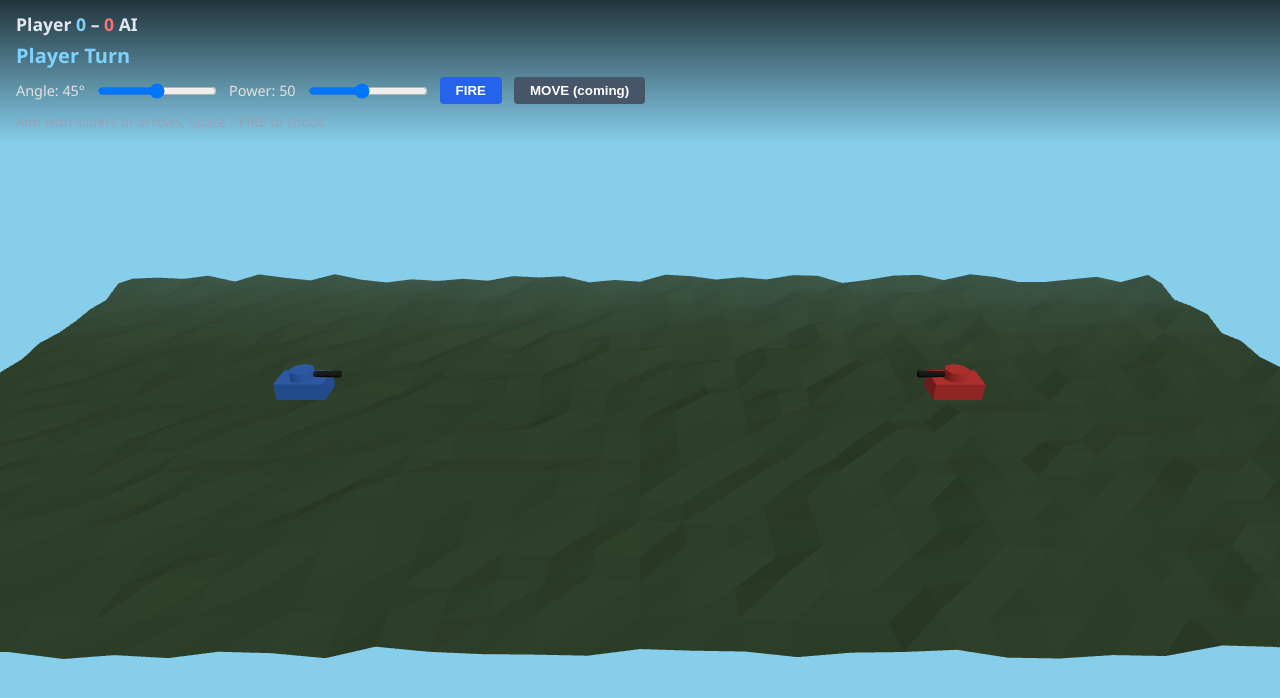
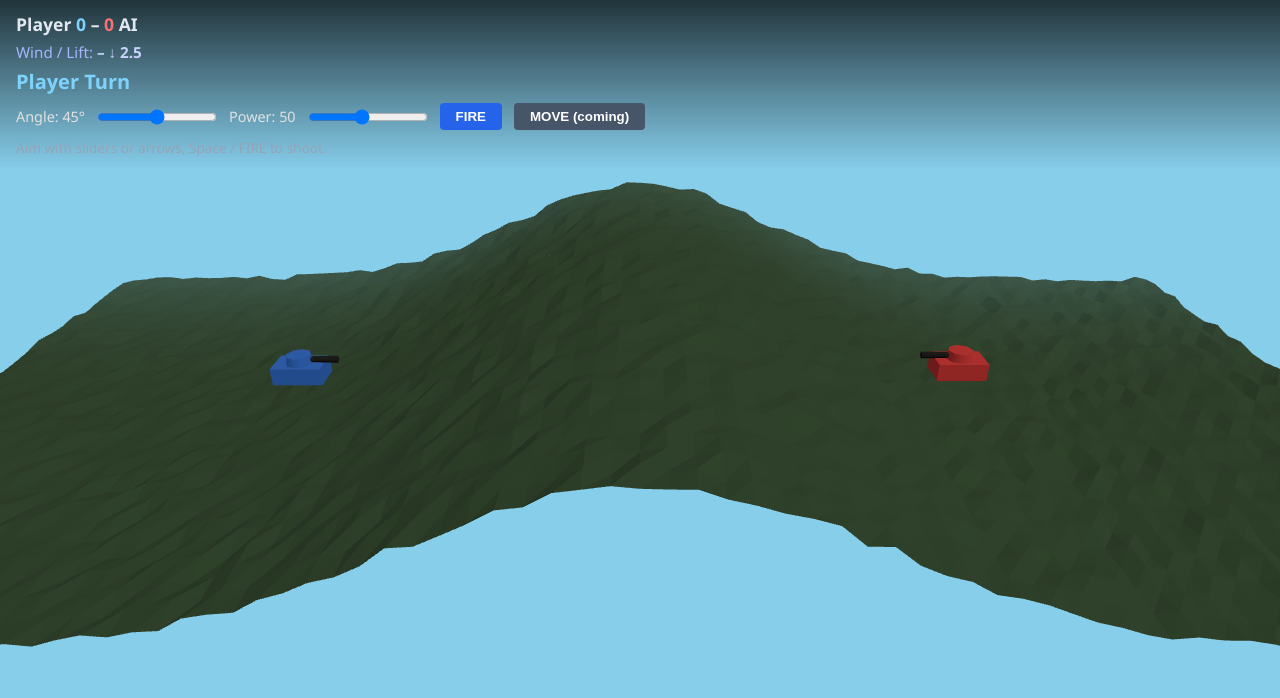
Before and after one commit to GrumblerNZ/WebTank2D, a website built with Vite: page index.html in a window 1280 px wide. Built offline with nearby package versions, Linux system fonts and the light colour scheme; animation ran at ten frames a second.

Commit message:
wind difficulty added. random hill added on each turn

```diff
--- a/index.html
+++ b/index.html
@@ -9,6 +9,7 @@
   <body>
     <div id="hud">
       <div id="score-line">Player <span id="player-score">0</span> – <span id="ai-score">0</span> AI</div>
+      <div id="wind-line">Wind / Lift: <span id="wind-display">calm</span></div>
       <div id="turn-info">Player Turn</div>
       <div id="controls">
         <label>Angle: <span id="angle-val">45</span>°</label>
--- a/src/main.ts
+++ b/src/main.ts
@@ -9,7 +9,7 @@
 
 import * as THREE from 'three';
 import { GeometryModule } from './modules/geometry';
-import { GameLogicModule, Turn } from './modules/gameLogic';
+import { GameLogicModule, Turn, Wind2D } from './modules/gameLogic';
 import { UIModule } from './modules/ui';
 
 // ---- scene setup ----
@@ -21,14 +21,13 @@ renderer.setPixelRatio(Math.min(window.devicePixelRatio, 2));
 renderer.shadowMap.enabled = true;
 
 const scene = new THREE.Scene();
-scene.background = new THREE.Color(0x87ceeb); // sky
+scene.background = new THREE.Color(0x87ceeb);
 scene.fog = new THREE.Fog(0x87ceeb, 25, 60);
 
 const camera = new THREE.PerspectiveCamera(50, window.innerWidth / window.innerHeight, 0.1, 100);
 camera.position.set(0, 12, 22);
 camera.lookAt(0, 0, 0);
 
-// lights
 const ambient = new THREE.AmbientLight(0xffffff, 0.55);
 scene.add(ambient);
 const sun = new THREE.DirectionalLight(0xfff4e0, 1.1);
@@ -45,16 +44,36 @@ let units = geometry.placeUnits();
 let playerScore = 0;
 let aiScore = 0;
 
+/** Random 2D wind: horizontal push + vertical lift / downforce. */
+function randomWind(): Wind2D {
+  const mild = () => {
+    const r = (Math.random() + Math.random() + Math.random()) / 3;
+    return (r - 0.5) * 2;
+  };
+  return {
+    x: mild() * 5.5, // left / right
+    y: mild() * 4.0, // lift (+) or extra gravity (−)
+  };
+}
+
+function applyWind(wind: Wind2D) {
+  game.setWind(wind);
+  ui.setWind(wind);
+}
+
 const ui = new UIModule((angle, power) => {
   game.playerFire(units.player.position, angle, power, units.ai.mesh);
 });
 
 function resetRound() {
-  // remove old tanks
   geometry.removeUnits(units);
-  // place fresh ones at new random positions
+
+  // new random hill between the sides
+  const hill = geometry.randomHillParams();
+  geometry.rebuildTerrain(hill.centerX, hill.height, hill.width);
+
   units = geometry.placeUnits();
-  // player always starts the new round
+  applyWind(randomWind());
   game.setTurn('player');
   ui.setStatus('New round – aim and fire.');
 }
@@ -64,7 +83,6 @@ const game = new GameLogicModule(
   (turn: Turn) => {
     ui.setTurn(turn);
     if (turn === 'ai') {
-      // short “thinking” delay then AI fires
       setTimeout(() => {
         game.aiFire(units.ai.position, units.player.position, units.player.mesh);
       }, 900);
@@ -76,26 +94,27 @@ const game = new GameLogicModule(
     else if (winner === 'ai') aiScore++;
     ui.setScore(playerScore, aiScore);
 
-    // short pause so the player sees the HIT message + score, then reset
     setTimeout(() => {
       resetRound();
     }, 1800);
   }
 );
 
+// wire terrain height into physics
+game.setGroundHeightFn((x) => geometry.getHeightAt(x));
+
 // initial state
 ui.setScore(0, 0);
+applyWind(randomWind());
 ui.setTurn('player');
 ui.setStatus('Aim with sliders or arrows, Space / FIRE to shoot.');
 
-// ---- resize ----
 window.addEventListener('resize', () => {
   camera.aspect = window.innerWidth / window.innerHeight;
   camera.updateProjectionMatrix();
   renderer.setSize(window.innerWidth, window.innerHeight);
 });
 
-// ---- render loop ----
 function animate() {
   requestAnimationFrame(animate);
   renderer.render(scene, camera);
--- a/src/modules/gameLogic.ts
+++ b/src/modules/gameLogic.ts
@@ -2,13 +2,18 @@
  * Game logic module – evolved from the old Java turn manager +
  * XOR hit detection on polygons.
  *
- * Now: turn state machine + simple projectile simulation + mesh hit test.
+ * Now: turn state machine + projectile sim with 2D wind + terrain height.
  */
 
 import * as THREE from 'three';
 import { AIModule, ShotDecision } from './ai';
 
 export type Turn = 'player' | 'ai' | 'animating';
+
+export interface Wind2D {
+  x: number; // horizontal: + = right, - = left
+  y: number; // vertical:   + = lift,  - = extra gravity
+}
 
 export class GameLogicModule {
   private turn: Turn = 'player';
@@ -20,9 +25,9 @@ export class GameLogicModule {
   private onHit: (winner: 'player' | 'ai' | null) => void;
   private lastShooter: 'player' | 'ai' = 'player';
 
-  // simple gravity + wind placeholders
   private gravity = -9.8;
-  private wind = 0;
+  private wind: Wind2D = { x: 0, y: 0 };
+  private getGroundHeight: (x: number) => number = () => 0;
 
   constructor(
     scene: THREE.Scene,
@@ -41,8 +46,12 @@ export class GameLogicModule {
     return this.turn;
   }
 
-  setWind(w: number) {
+  setWind(w: Wind2D) {
     this.wind = w;
+  }
+
+  setGroundHeightFn(fn: (x: number) => number) {
+    this.getGroundHeight = fn;
   }
 
   /** Player fires – starts projectile animation */
@@ -79,7 +88,6 @@ export class GameLogicModule {
     targetMesh: THREE.Object3D,
     shooter: 'player' | 'ai'
   ) {
-    // clean previous
     if (this.projectile) {
       this.scene.remove(this.projectile);
       this.projectile = null;
@@ -93,36 +101,39 @@ export class GameLogicModule {
     this.scene.add(this.projectile);
 
     const angleRad = (angleDeg * Math.PI) / 180;
-    // power 10-100 → speed roughly 8-25
     const speed = 5 + (power / 100) * 20;
-    let vx = Math.cos(angleRad) * speed;
-    let vy = Math.sin(angleRad) * speed;
+    const vx = Math.cos(angleRad) * speed;
+    const vy = Math.sin(angleRad) * speed;
 
+    const startY = from.y + 0.8;
     const startTime = performance.now();
-    const duration = 4000; // max 4s flight
+    const duration = 5000;
 
     const animate = (now: number) => {
       if (!this.projectile) return;
 
-      const t = (now - startTime) / 1000; // seconds
+      const t = (now - startTime) / 1000;
       if (t > duration / 1000) {
         this.endShot(null);
         return;
       }
 
-      // simple physics
-      this.projectile.position.x = from.x + vx * t + 0.5 * this.wind * t * t;
-      this.projectile.position.y = from.y + 0.8 + vy * t + 0.5 * this.gravity * t * t;
+      // 2D wind: horizontal (x) + vertical lift/downforce (y)
+      this.projectile.position.x =
+        from.x + vx * t + 0.5 * this.wind.x * t * t;
+      this.projectile.position.y =
+        startY + vy * t + 0.5 * (this.gravity + this.wind.y) * t * t;
 
-      // hit test (simple distance for now – later raycast / precise mesh)
+      // tank hit (simple distance)
       const dist = this.projectile.position.distanceTo(targetMesh.position);
-      if (dist < 1.2 && this.projectile.position.y < 1.5) {
+      if (dist < 1.3) {
         this.endShot(shooter === 'player' ? 'player' : 'ai');
         return;
       }
 
-      // ground hit
-      if (this.projectile.position.y <= 0.1) {
+      // terrain hit – use analytic hill height
+      const groundY = this.getGroundHeight(this.projectile.position.x);
+      if (this.projectile.position.y <= groundY + 0.15) {
         this.endShot(null);
         return;
       }
@@ -140,15 +151,13 @@ export class GameLogicModule {
     }
 
     if (winner) {
-      // Hit ends the round – main.ts will update score and reset positions
       this.onStatus(winner === 'player' ? 'HIT! Player wins the round.' : 'HIT! AI wins the round.');
-      this.turn = 'animating'; // keep input locked while we reset
+      this.turn = 'animating';
       this.onTurnChange(this.turn);
       this.onHit(winner);
     } else {
       this.onStatus('Missed.');
       setTimeout(() => {
-        // flip to the other player
         this.turn = this.lastShooter === 'player' ? 'ai' : 'player';
         this.onTurnChange(this.turn);
         this.onStatus(this.turn === 'player' ? 'Your turn.' : 'AI thinking...');
@@ -156,7 +165,6 @@ export class GameLogicModule {
     }
   }
 
-  /** Force next turn (used by main after AI thinks) */
   setTurn(t: Turn) {
     this.turn = t;
     this.onTurnChange(t);
--- a/src/modules/geometry.ts
+++ b/src/modules/geometry.ts
@@ -1,6 +1,6 @@
 /**
  * Geometry module – evolved from the old Java random-geometry + placement code.
- * Generates simple procedural terrain and places player / AI units.
+ * Generates procedural terrain with a random hill between players, and places units.
  */
 
 import * as THREE from 'three';
@@ -12,19 +12,48 @@ export interface UnitPlacement {
 
 export class GeometryModule {
   private scene: THREE.Scene;
+  private terrainMesh: THREE.Mesh | null = null;
+
+  // Analytic hill used for both mesh generation and ground collision
+  private hillCenterX = 0;
+  private hillHeight = 0;
+  private hillWidth = 6;
 
   constructor(scene: THREE.Scene) {
     this.scene = scene;
   }
 
-  /** Create a simple ground plane (placeholder for future heightmap / noise terrain) */
-  createTerrain(): THREE.Mesh {
-    const geometry = new THREE.PlaneGeometry(40, 20, 40, 20);
-    // slight random height variation to feel less flat
+  /** Ground height at world X (matches the hill shape on the terrain mesh). */
+  getHeightAt(x: number): number {
+    if (this.hillHeight <= 0.05) return 0;
+    const t = (x - this.hillCenterX) / this.hillWidth;
+    return this.hillHeight * Math.exp(-(t * t));
+  }
+
+  /**
+   * Build / rebuild terrain with a random-height hill between the two sides.
+   * centerX / height / width control the hill; mild noise keeps it from looking too smooth.
+   */
+  rebuildTerrain(centerX: number, height: number, width: number): THREE.Mesh {
+    if (this.terrainMesh) {
+      this.scene.remove(this.terrainMesh);
+      this.terrainMesh.geometry.dispose();
+      (this.terrainMesh.material as THREE.Material).dispose();
+      this.terrainMesh = null;
+    }
+
+    this.hillCenterX = centerX;
+    this.hillHeight = height;
+    this.hillWidth = Math.max(width, 2);
+
+    const geometry = new THREE.PlaneGeometry(40, 20, 80, 30);
     const pos = geometry.attributes.position;
+
     for (let i = 0; i < pos.count; i++) {
-      const y = (Math.random() - 0.5) * 0.4;
-      pos.setZ(i, y); // plane is XY, we rotate later
+      const x = pos.getX(i); // plane is in XY before rotation; X stays world-X after rot
+      const noise = (Math.random() - 0.5) * 0.25;
+      const h = this.getHeightAt(x) + noise;
+      pos.setZ(i, h); // Z becomes world Y after rotation.x = -PI/2
     }
     geometry.computeVertexNormals();
 
@@ -39,14 +68,19 @@ export class GeometryModule {
     terrain.position.y = 0;
     terrain.receiveShadow = true;
     this.scene.add(terrain);
+    this.terrainMesh = terrain;
     return terrain;
+  }
+
+  /** First-time terrain (mild central hill so the first round is interesting). */
+  createTerrain(): THREE.Mesh {
+    return this.rebuildTerrain(0, 1.5 + Math.random() * 2.5, 5 + Math.random() * 4);
   }
 
   /** Build a simple tank-like unit (body + turret + barrel) */
   private createTankMesh(color: number): THREE.Group {
     const group = new THREE.Group();
 
-    // body
     const bodyGeo = new THREE.BoxGeometry(1.4, 0.5, 0.9);
     const bodyMat = new THREE.MeshStandardMaterial({ color });
     const body = new THREE.Mesh(bodyGeo, bodyMat);
@@ -54,14 +88,12 @@ export class GeometryModule {
     body.castShadow = true;
     group.add(body);
 
-    // turret
     const turretGeo = new THREE.CylinderGeometry(0.35, 0.4, 0.3, 8);
     const turret = new THREE.Mesh(turretGeo, bodyMat);
     turret.position.y = 0.6;
     turret.castShadow = true;
     group.add(turret);
 
-    // barrel
     const barrelGeo = new THREE.CylinderGeometry(0.08, 0.1, 1.1, 6);
     const barrelMat = new THREE.MeshStandardMaterial({ color: 0x222222 });
     const barrel = new THREE.Mesh(barrelGeo, barrelMat);
@@ -70,25 +102,26 @@ export class GeometryModule {
     barrel.castShadow = true;
     group.add(barrel);
 
-    // store barrel for later aiming
     group.userData.barrel = barrel;
     group.userData.turret = turret;
 
     return group;
   }
 
-  /** Place player (left) and AI (right) at random-ish positions on the terrain */
+  /** Place player (left) and AI (right); Y follows terrain height. */
   placeUnits(): { player: UnitPlacement; ai: UnitPlacement } {
-    const playerMesh = this.createTankMesh(0x3b82f6); // blue
-    const aiMesh = this.createTankMesh(0xef4444);     // red
+    const playerMesh = this.createTankMesh(0x3b82f6);
+    const aiMesh = this.createTankMesh(0xef4444);
 
-    // simple random X within safe bounds
     const playerX = -12 + Math.random() * 4;
     const aiX = 8 + Math.random() * 4;
 
-    playerMesh.position.set(playerX, 0.25, 0);
-    aiMesh.position.set(aiX, 0.25, 0);
-    aiMesh.rotation.y = Math.PI; // face left
+    const playerY = this.getHeightAt(playerX) + 0.25;
+    const aiY = this.getHeightAt(aiX) + 0.25;
+
+    playerMesh.position.set(playerX, playerY, 0);
+    aiMesh.position.set(aiX, aiY, 0);
+    aiMesh.rotation.y = Math.PI;
 
     this.scene.add(playerMesh);
     this.scene.add(aiMesh);
@@ -99,7 +132,15 @@ export class GeometryModule {
     };
   }
 
-  /** Remove existing unit meshes from the scene (used on round reset) */
+  /** Random hill params for a new round (peak between the two tanks). */
+  randomHillParams(): { centerX: number; height: number; width: number } {
+    return {
+      centerX: -2 + Math.random() * 4, // roughly between the sides
+      height: 1.2 + Math.random() * 4.5, // 1.2 … 5.7
+      width: 4 + Math.random() * 5, // 4 … 9
+    };
+  }
+
   removeUnits(units: { player: UnitPlacement; ai: UnitPlacement }) {
     this.scene.remove(units.player.mesh);
     this.scene.remove(units.ai.mesh);
--- a/src/modules/ui.ts
+++ b/src/modules/ui.ts
@@ -14,6 +14,7 @@ export class UIModule {
   private status: HTMLElement;
   private playerScoreEl: HTMLElement;
   private aiScoreEl: HTMLElement;
+  private windDisplayEl: HTMLElement;
 
   private onFire: (angle: number, power: number) => void;
 
@@ -30,6 +31,7 @@ export class UIModule {
     this.status = document.getElementById('status') as HTMLElement;
     this.playerScoreEl = document.getElementById('player-score') as HTMLElement;
     this.aiScoreEl = document.getElementById('ai-score') as HTMLElement;
+    this.windDisplayEl = document.getElementById('wind-display') as HTMLElement;
 
     this.angleInput.addEventListener('input', () => {
       this.angleVal.textContent = this.angleInput.value;
@@ -94,6 +96,39 @@ export class UIModule {
     this.aiScoreEl.textContent = String(ai);
   }
 
+  /**
+   * Display 2D wind.
+   * x: + → right, − → left
+   * y: + → lift (↑), − → downforce (↓)
+   */
+  setWind(wind: { x: number; y: number }) {
+    const parts: string[] = [];
+
+    const ax = Math.abs(wind.x);
+    if (ax < 0.25) {
+      parts.push('–');
+    } else if (wind.x > 0) {
+      parts.push(`${ax.toFixed(1)} →`);
+    } else {
+      parts.push(`← ${ax.toFixed(1)}`);
+    }
+
+    const ay = Math.abs(wind.y);
+    if (ay < 0.25) {
+      parts.push('–');
+    } else if (wind.y > 0) {
+      parts.push(`↑ ${ay.toFixed(1)}`);
+    } else {
+      parts.push(`↓ ${ay.toFixed(1)}`);
+    }
+
+    if (parts[0] === '–' && parts[1] === '–') {
+      this.windDisplayEl.textContent = 'calm';
+    } else {
+      this.windDisplayEl.textContent = parts.join('   ');
+    }
+  }
+
   enableMove(enabled: boolean) {
     this.moveBtn.disabled = !enabled;
   }
--- a/src/style.css
+++ b/src/style.css
@@ -49,6 +49,18 @@ html, body {
   color: #f87171;
 }
 
+#wind-line {
+  font-size: 0.95rem;
+  font-weight: 500;
+  margin-bottom: 6px;
+  color: #a5b4fc;
+}
+
+#wind-line #wind-display {
+  font-weight: 600;
+  color: #c7d2fe;
+}
+
 #turn-info {
   font-size: 1.25rem;
   font-weight: 600;
```
